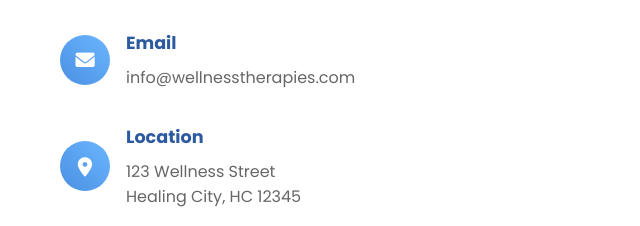
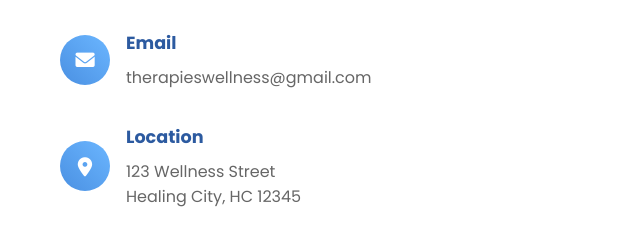
Before and after one commit to Myspace-Collab/Wellness-Therapies-website, a plain HTML site: page index.html in a window 1280 px wide. Shown: the part 2566-2792 px from the top of the page, 0-640 px from the left. Drawn offline with Linux system fonts and the light colour scheme.

Commit message:
Update index.html

```diff
--- a/index.html
+++ b/index.html
@@ -175,7 +175,7 @@
                         <i class="fas fa-envelope"></i>
                         <div>
                             <h4>Email</h4>
-                            <p>info@wellnesstherapies.com</p>
+                            <p>therapieswellness@gmail.com</p>
                         </div>
                     </div>
                     <div class="contact-item">
```
